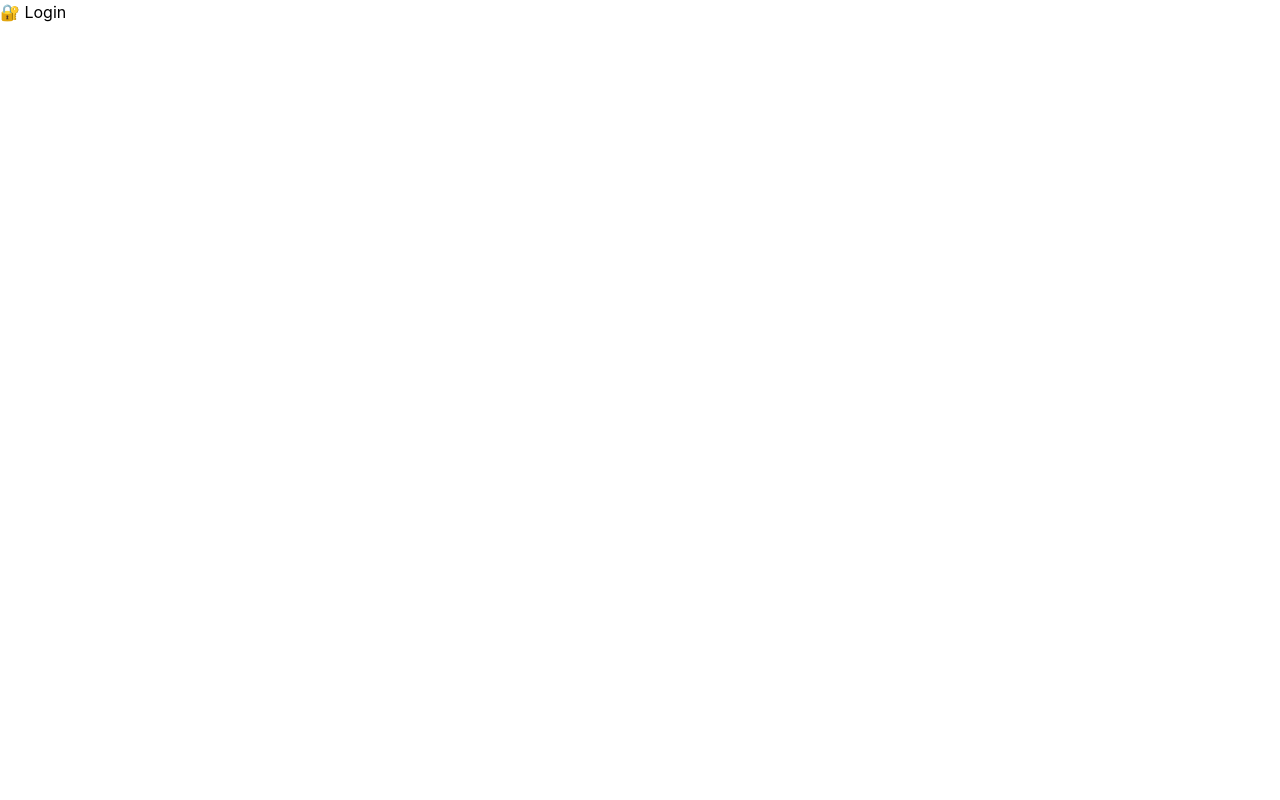
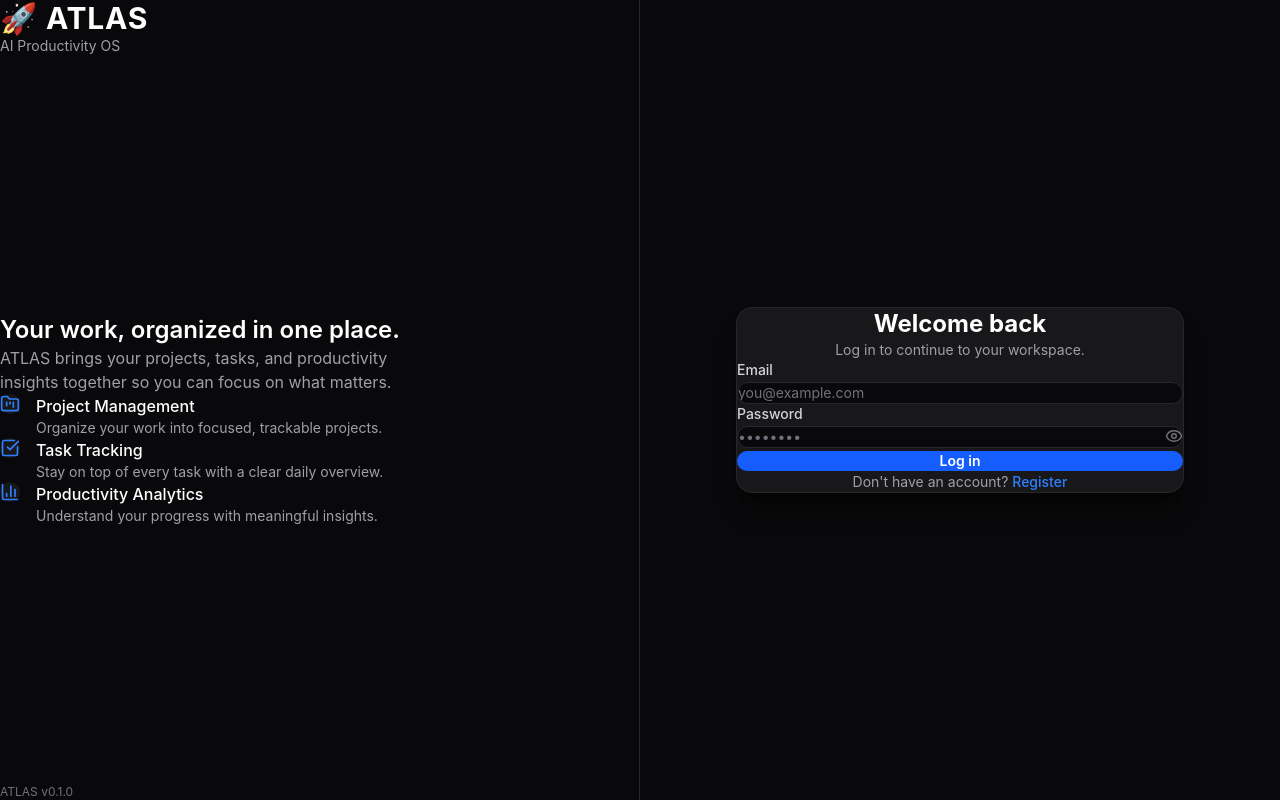
Before and after one commit to mishravedansh262-arch/Atlas, a React (Vite) app: page /login in a window 1280 px wide. Built offline with nearby package versions, Linux system fonts and the light colour scheme.

Commit message:
feat: build authentication interface

```diff
--- /dev/null
+++ b/src/components/auth/AuthCard.tsx
@@ -0,0 +1,13 @@
+import type { ReactNode } from "react";
+
+type AuthCardProps = {
+  children: ReactNode;
+};
+
+export default function AuthCard({ children }: AuthCardProps) {
+  return (
+    <div className="w-full max-w-md rounded-2xl border border-zinc-800 bg-zinc-900 p-8 shadow-xl shadow-black/40">
+      {children}
+    </div>
+  );
+}
--- /dev/null
+++ b/src/components/auth/AuthFooter.tsx
@@ -0,0 +1,25 @@
+import { Link } from "react-router-dom";
+
+type AuthFooterProps = {
+  prompt: string;
+  linkLabel: string;
+  linkTo: string;
+};
+
+export default function AuthFooter({
+  prompt,
+  linkLabel,
+  linkTo,
+}: AuthFooterProps) {
+  return (
+    <p className="mt-6 text-center text-sm text-zinc-400">
+      {prompt}{" "}
+      <Link
+        to={linkTo}
+        className="font-medium text-blue-500 transition hover:text-blue-400"
+      >
+        {linkLabel}
+      </Link>
+    </p>
+  );
+}
--- /dev/null
+++ b/src/components/auth/AuthHeader.tsx
@@ -0,0 +1,18 @@
+type AuthHeaderProps = {
+  title: string;
+  subtitle: string;
+};
+
+export default function AuthHeader({ title, subtitle }: AuthHeaderProps) {
+  return (
+    <div className="mb-8 text-center">
+      <p className="text-xl font-bold tracking-wide text-white lg:hidden">
+        🚀 ATLAS
+      </p>
+
+      <h1 className="mt-4 text-2xl font-bold text-white lg:mt-0">{title}</h1>
+
+      <p className="mt-2 text-sm text-zinc-400">{subtitle}</p>
+    </div>
+  );
+}
--- /dev/null
+++ b/src/components/auth/AuthSubmitButton.tsx
@@ -0,0 +1,14 @@
+type AuthSubmitButtonProps = {
+  label: string;
+};
+
+export default function AuthSubmitButton({ label }: AuthSubmitButtonProps) {
+  return (
+    <button
+      type="submit"
+      className="w-full rounded-xl bg-blue-600 py-3 text-sm font-semibold text-white transition hover:bg-blue-500 focus:outline-none focus:ring-2 focus:ring-blue-600 focus:ring-offset-2 focus:ring-offset-zinc-900"
+    >
+      {label}
+    </button>
+  );
+}
--- /dev/null
+++ b/src/components/auth/FormField.tsx
@@ -0,0 +1,39 @@
+import type { InputHTMLAttributes, ReactNode } from "react";
+
+type FormFieldProps = {
+  id: string;
+  label: string;
+  trailing?: ReactNode;
+} & InputHTMLAttributes<HTMLInputElement>;
+
+export default function FormField({
+  id,
+  label,
+  trailing,
+  ...inputProps
+}: FormFieldProps) {
+  return (
+    <div>
+      <label
+        htmlFor={id}
+        className="mb-2 block text-sm font-medium text-zinc-300"
+      >
+        {label}
+      </label>
+
+      <div className="relative">
+        <input
+          id={id}
+          className="w-full rounded-xl border border-zinc-800 bg-zinc-950 px-4 py-3 text-sm text-white outline-none transition placeholder:text-zinc-500 focus:border-blue-600 focus:ring-1 focus:ring-blue-600"
+          {...inputProps}
+        />
+
+        {trailing && (
+          <div className="absolute inset-y-0 right-0 flex items-center pr-3">
+            {trailing}
+          </div>
+        )}
+      </div>
+    </div>
+  );
+}
--- /dev/null
+++ b/src/components/auth/PasswordInput.tsx
@@ -0,0 +1,40 @@
+import { useState } from "react";
+import { Eye, EyeOff } from "lucide-react";
+
+import FormField from "./FormField";
+
+type PasswordInputProps = {
+  id: string;
+  label: string;
+  placeholder?: string;
+  autoComplete?: string;
+};
+
+export default function PasswordInput({
+  id,
+  label,
+  placeholder = "••••••••",
+  autoComplete = "current-password",
+}: PasswordInputProps) {
+  const [isVisible, setIsVisible] = useState(false);
+
+  return (
+    <FormField
+      id={id}
+      label={label}
+      type={isVisible ? "text" : "password"}
+      placeholder={placeholder}
+      autoComplete={autoComplete}
+      trailing={
+        <button
+          type="button"
+          onClick={() => setIsVisible((visible) => !visible)}
+          aria-label={isVisible ? "Hide password" : "Show password"}
+          className="text-zinc-500 transition hover:text-zinc-300"
+        >
+          {isVisible ? <EyeOff size={18} /> : <Eye size={18} />}
+        </button>
+      }
+    />
+  );
+}
--- a/src/layouts/AuthLayout.tsx
+++ b/src/layouts/AuthLayout.tsx
@@ -1,5 +1,72 @@
 import { Outlet } from "react-router-dom";
+import { BarChart3, CheckSquare, FolderKanban } from "lucide-react";
+
+const features = [
+  {
+    name: "Project Management",
+    description: "Organize your work into focused, trackable projects.",
+    icon: FolderKanban,
+  },
+  {
+    name: "Task Tracking",
+    description: "Stay on top of every task with a clear daily overview.",
+    icon: CheckSquare,
+  },
+  {
+    name: "Productivity Analytics",
+    description: "Understand your progress with meaningful insights.",
+    icon: BarChart3,
+  },
+];
 
 export default function AuthLayout() {
-  return <Outlet />;
+  return (
+    <div className="flex min-h-screen bg-zinc-950 text-zinc-100">
+      <aside className="hidden w-1/2 flex-col justify-between border-r border-zinc-800 p-12 lg:flex">
+        <div>
+          <h1 className="text-3xl font-bold tracking-wide text-white">
+            🚀 ATLAS
+          </h1>
+          <p className="mt-1 text-sm text-zinc-400">AI Productivity OS</p>
+        </div>
+
+        <div className="max-w-md">
+          <h2 className="text-2xl font-semibold text-white">
+            Your work, organized in one place.
+          </h2>
+          <p className="mt-3 text-zinc-400">
+            ATLAS brings your projects, tasks, and productivity insights
+            together so you can focus on what matters.
+          </p>
+
+          <ul className="mt-10 space-y-6">
+            {features.map((feature) => {
+              const Icon = feature.icon;
+
+              return (
+                <li key={feature.name} className="flex items-start gap-4">
+                  <div className="rounded-xl bg-zinc-900 p-2 text-blue-500">
+                    <Icon size={20} aria-hidden="true" />
+                  </div>
+
+                  <div>
+                    <p className="font-medium text-white">{feature.name}</p>
+                    <p className="mt-1 text-sm text-zinc-400">
+                      {feature.description}
+                    </p>
+                  </div>
+                </li>
+              );
+            })}
+          </ul>
+        </div>
+
+        <p className="text-xs text-zinc-500">ATLAS v0.1.0</p>
+      </aside>
+
+      <main className="flex flex-1 items-center justify-center p-6">
+        <Outlet />
+      </main>
+    </div>
+  );
 }
--- a/src/pages/auth/Login.tsx
+++ b/src/pages/auth/Login.tsx
@@ -1,3 +1,43 @@
+import type { FormEvent } from "react";
+
+import AuthCard from "../../components/auth/AuthCard";
+import AuthFooter from "../../components/auth/AuthFooter";
+import AuthHeader from "../../components/auth/AuthHeader";
+import AuthSubmitButton from "../../components/auth/AuthSubmitButton";
+import FormField from "../../components/auth/FormField";
+import PasswordInput from "../../components/auth/PasswordInput";
+
 export default function Login() {
-  return <h1>🔐 Login</h1>;
+  function handleSubmit(event: FormEvent<HTMLFormElement>) {
+    event.preventDefault();
+  }
+
+  return (
+    <AuthCard>
+      <AuthHeader
+        title="Welcome back"
+        subtitle="Log in to continue to your workspace."
+      />
+
+      <form onSubmit={handleSubmit} className="space-y-5" noValidate>
+        <FormField
+          id="email"
+          label="Email"
+          type="email"
+          placeholder="you@example.com"
+          autoComplete="email"
+        />
+
+        <PasswordInput id="password" label="Password" />
+
+        <AuthSubmitButton label="Log in" />
+      </form>
+
+      <AuthFooter
+        prompt="Don't have an account?"
+        linkLabel="Register"
+        linkTo="/register"
+      />
+    </AuthCard>
+  );
 }
--- a/src/pages/auth/Register.tsx
+++ b/src/pages/auth/Register.tsx
@@ -1,3 +1,61 @@
+import type { FormEvent } from "react";
+
+import AuthCard from "../../components/auth/AuthCard";
+import AuthFooter from "../../components/auth/AuthFooter";
+import AuthHeader from "../../components/auth/AuthHeader";
+import AuthSubmitButton from "../../components/auth/AuthSubmitButton";
+import FormField from "../../components/auth/FormField";
+import PasswordInput from "../../components/auth/PasswordInput";
+
 export default function Register() {
-  return <h1>📝 Register</h1>;
+  function handleSubmit(event: FormEvent<HTMLFormElement>) {
+    event.preventDefault();
+  }
+
+  return (
+    <AuthCard>
+      <AuthHeader
+        title="Create your account"
+        subtitle="Start organizing your work with ATLAS."
+      />
+
+      <form onSubmit={handleSubmit} className="space-y-5" noValidate>
+        <FormField
+          id="fullName"
+          label="Full Name"
+          type="text"
+          placeholder="Your name"
+          autoComplete="name"
+        />
+
+        <FormField
+          id="email"
+          label="Email"
+          type="email"
+          placeholder="you@example.com"
+          autoComplete="email"
+        />
+
+        <PasswordInput
+          id="password"
+          label="Password"
+          autoComplete="new-password"
+        />
+
+        <PasswordInput
+          id="confirmPassword"
+          label="Confirm Password"
+          autoComplete="new-password"
+        />
+
+        <AuthSubmitButton label="Create account" />
+      </form>
+
+      <AuthFooter
+        prompt="Already have an account?"
+        linkLabel="Log in"
+        linkTo="/login"
+      />
+    </AuthCard>
+  );
 }
```
